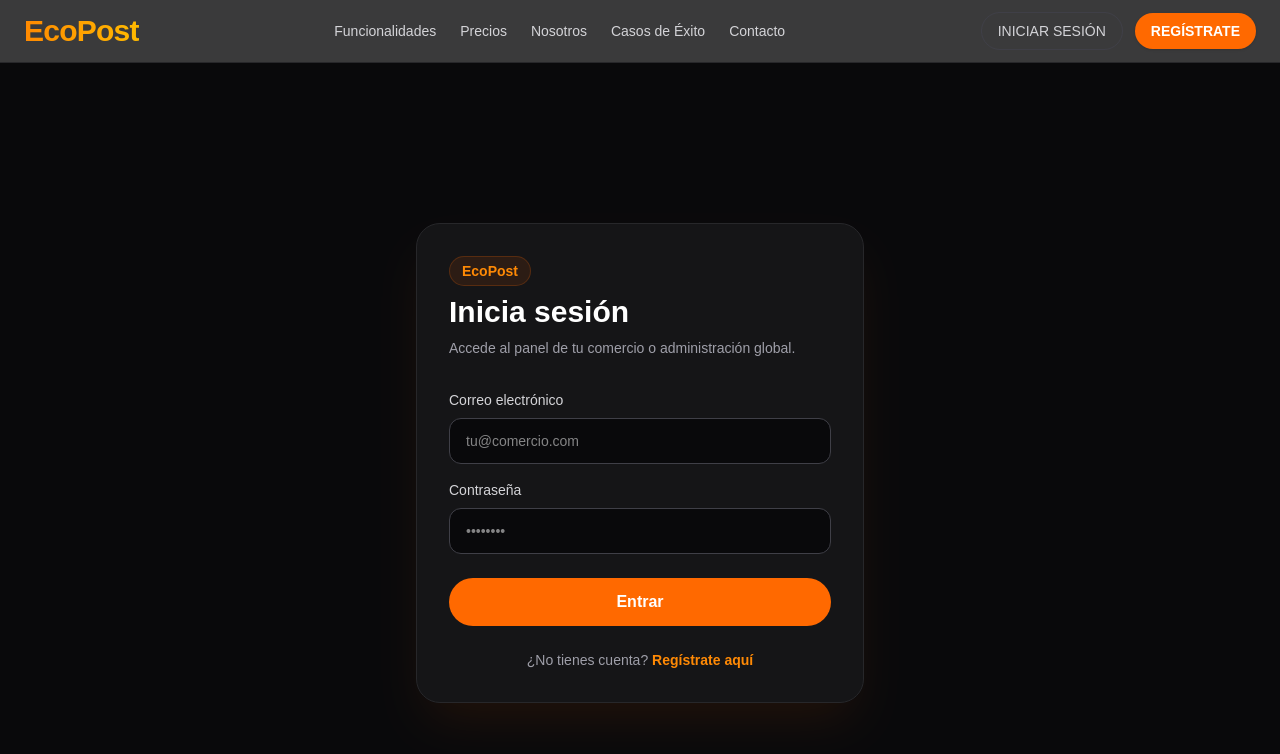
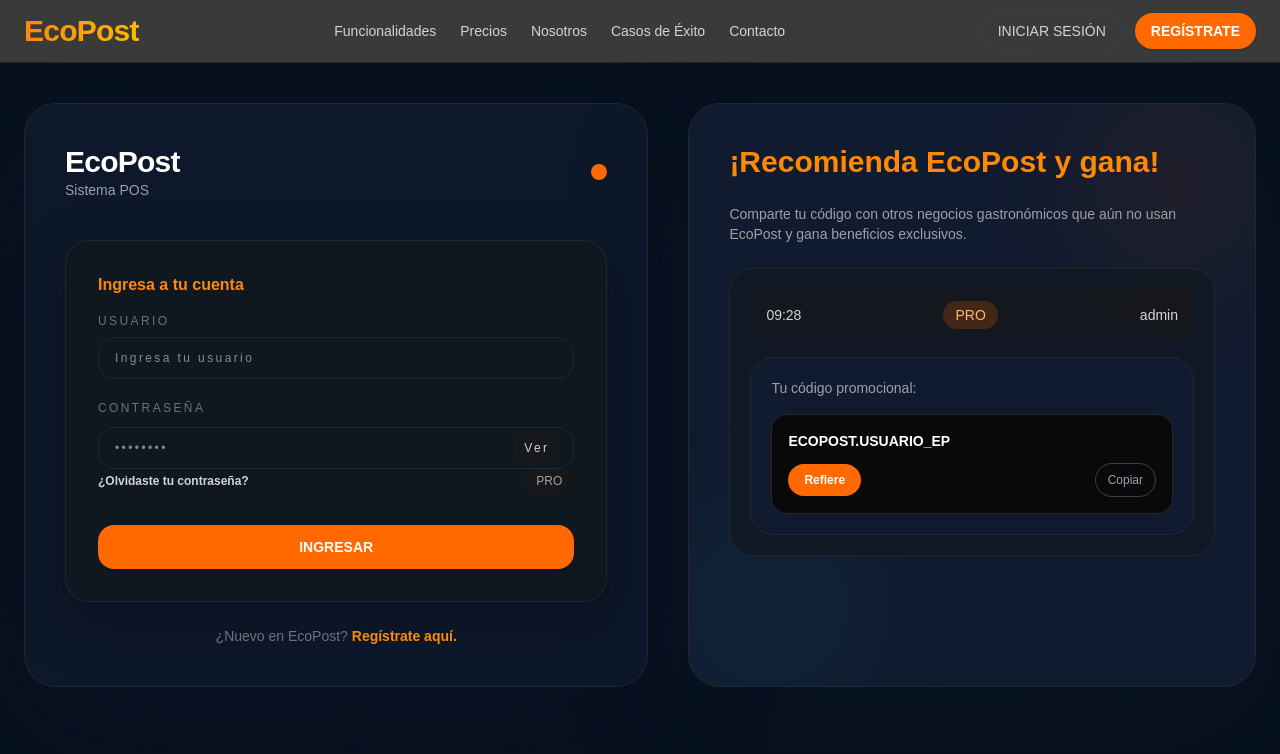
Before and after one commit to locodavid123/post, a Next.js app: page /login in a window 1280 px wide. Shown: the top 754 px of the page. Built offline with nearby package versions, Linux system fonts and the light colour scheme.

Commit message:
pagina login

```diff
--- a/src/app/(auth)/login/page.tsx
+++ b/src/app/(auth)/login/page.tsx
@@ -1,48 +1,108 @@
+"use client";
+
 import Link from "next/link";
+import { useState } from "react";
 
 export default function LoginPage() {
+  const [showPassword, setShowPassword] = useState(false);
+
   return (
-    <main className="flex min-h-screen items-center justify-center bg-zinc-950 px-6 py-16 text-white">
-      <div className="w-full max-w-md rounded-3xl border border-zinc-800 bg-zinc-900/80 p-8 shadow-2xl shadow-orange-500/10">
-        <div className="mb-8 flex flex-col gap-2">
-          <span className="w-fit rounded-full border border-orange-500/20 bg-orange-500/10 px-3 py-1 text-sm font-semibold text-orange-400">
-            EcoPost
-          </span>
-          <h1 className="text-3xl font-bold">Inicia sesión</h1>
-          <p className="text-sm text-zinc-400">Accede al panel de tu comercio o administración global.</p>
+    <main className="min-h-screen bg-[#07111f] px-6 py-10 text-white">
+      <div className="mx-auto grid max-w-7xl gap-10 lg:grid-cols-[1.07fr_1fr] xl:grid-cols-[1.1fr_1fr]">
+        <section className="rounded-[32px] border border-zinc-800 bg-[#101b2f]/80 p-10 shadow-[0_40px_120px_rgba(15,23,42,0.35)] backdrop-blur-xl">
+          <div className="mb-10 flex items-center justify-between gap-4">
+            <div>
+              <h1 className="text-3xl font-bold tracking-tight text-white">EcoPost</h1>
+              <p className="text-sm text-zinc-400">Sistema POS</p>
+            </div>
+            <div className="h-4 w-4 rounded-full bg-orange-500" />
           </div>
 
-        <form className="flex flex-col gap-4">
-          <label className="flex flex-col gap-2 text-sm text-zinc-300">
-            Correo electrónico
+          <div className="space-y-4 rounded-3xl border border-zinc-800 bg-[#0f1720] p-8 shadow-[0_20px_60px_rgba(0,0,0,0.25)]">
+            <p className="text-base font-semibold text-orange-400">Ingresa a tu cuenta</p>
+
+            <label className="flex flex-col gap-2 text-xs uppercase tracking-[0.2em] text-zinc-500">
+              Usuario
               <input
-              type="email"
-              placeholder="tu@comercio.com"
-              className="rounded-xl border border-zinc-700 bg-zinc-950 px-4 py-3 text-white outline-none ring-0"
+                type="text"
+                placeholder="Ingresa tu usuario"
+                className="rounded-2xl border border-zinc-800 bg-[#0f1720] px-4 py-3 text-white outline-none transition focus:border-orange-500"
               />
             </label>
-          <label className="flex flex-col gap-2 text-sm text-zinc-300">
+
+            <label className="text-xs uppercase tracking-[0.2em] text-zinc-500">
               Contraseña
+              <div className="mt-2 relative rounded-2xl border border-zinc-800 bg-[#0f1720] focus-within:border-orange-500">
                 <input
-              type="password"
+                  type={showPassword ? "text" : "password"}
                   placeholder="••••••••"
-              className="rounded-xl border border-zinc-700 bg-zinc-950 px-4 py-3 text-white outline-none ring-0"
+                  className="w-full rounded-2xl bg-transparent px-4 py-3 pr-14 text-white outline-none"
                 />
+                <button
+                  type="button"
+                  onClick={() => setShowPassword((prev) => !prev)}
+                  className="absolute right-3 top-1/2 -translate-y-1/2 rounded-full bg-zinc-900/80 px-3 py-2 text-xs text-zinc-300 transition hover:bg-zinc-800"
+                >
+                  {showPassword ? "Ocultar" : "Ver"}
+                </button>
+              </div>
             </label>
+
+            <div className="flex items-center justify-between text-xs text-zinc-500">
+              <button type="button" className="font-semibold text-zinc-300 hover:text-white">
+                ¿Olvidaste tu contraseña?
+              </button>
+              <span className="rounded-full bg-zinc-900 px-3 py-1 text-zinc-400">PRO</span>
+            </div>
+
             <Link
               href="/client"
-            className="mt-2 rounded-full bg-orange-500 px-4 py-3 text-center font-semibold text-white transition hover:bg-orange-600"
+              className="mt-4 inline-flex w-full items-center justify-center rounded-2xl bg-orange-500 px-4 py-3 text-sm font-semibold text-white transition hover:bg-orange-600"
             >
-            Entrar
+              INGRESAR
             </Link>
-        </form>
+          </div>
 
-        <p className="mt-6 text-center text-sm text-zinc-400">
-          ¿No tienes cuenta?{' '}
-          <Link href="/register" className="font-semibold text-orange-400">
-            Regístrate aquí
+          <p className="mt-6 text-center text-sm text-zinc-500">
+            ¿Nuevo en EcoPost?{' '}
+            <Link href="/register" className="font-semibold text-orange-400 hover:text-orange-300">
+              Regístrate aquí.
             </Link>
           </p>
+        </section>
+
+        <section className="relative overflow-hidden rounded-[32px] border border-zinc-800 bg-[#111b2f] p-10 text-white shadow-[0_40px_120px_rgba(15,23,42,0.25)]">
+          <div className="absolute right-0 top-0 h-40 w-40 rounded-full bg-orange-500/10 blur-3xl" />
+          <div className="absolute left-0 bottom-0 h-40 w-40 rounded-full bg-cyan-500/10 blur-3xl" />
+
+          <div className="relative z-10 space-y-6">
+            <p className="text-3xl font-bold text-orange-400">¡Recomienda EcoPost y gana!</p>
+            <p className="max-w-xl text-sm text-zinc-400">
+              Comparte tu código con otros negocios gastronómicos que aún no usan EcoPost y gana beneficios exclusivos.
+            </p>
+
+            <div className="rounded-[24px] border border-zinc-800 bg-[#0f1720]/70 p-5">
+              <div className="mb-4 flex items-center justify-between rounded-2xl bg-zinc-900/70 px-4 py-3 text-sm text-zinc-300">
+                <span>09:28</span>
+                <span className="rounded-full bg-orange-500/20 px-3 py-1 text-orange-300">PRO</span>
+                <span>admin</span>
+              </div>
+
+              <div className="rounded-3xl border border-zinc-800 bg-[#111b2f] p-5">
+                <div className="mb-4 text-sm text-zinc-400">Tu código promocional:</div>
+                <div className="flex flex-col gap-3 rounded-2xl border border-zinc-800 bg-zinc-950 p-4">
+                  <span className="break-all text-sm font-semibold text-white">ECOPOST.USUARIO_EP</span>
+                  <div className="flex items-center justify-between gap-3">
+                    <button className="rounded-full bg-orange-500 px-4 py-2 text-xs font-semibold text-white">Refiere</button>
+                    <button className="rounded-full border border-zinc-700 px-3 py-2 text-xs text-zinc-400 hover:border-orange-500 hover:text-white">
+                      Copiar
+                    </button>
+                  </div>
+                </div>
+              </div>
+            </div>
+          </div>
+        </section>
       </div>
     </main>
   );
--- a/src/app/client/jukebox/page.tsx
+++ b/src/app/client/jukebox/page.tsx
@@ -44,8 +44,8 @@
 
           {/* Track Details */}
           <div className="flex flex-col gap-1">
-            <h3 className="text-xl font-bold text-white">Sweet Child O' Mine</h3>
-            <p className="text-sm text-zinc-400">Guns N' Roses</p>
+            <h3 className="text-xl font-bold text-white">Sweet Child O&apos; Mine</h3>
+            <p className="text-sm text-zinc-400">Guns N&apos; Roses</p>
             <p className="text-xs text-zinc-500 mt-2">Pedida por: <span className="font-semibold text-zinc-300">Mesa 4</span></p>
           </div>
 
--- a/src/app/contacto/page.tsx
+++ b/src/app/contacto/page.tsx
@@ -19,7 +19,7 @@
       });
       if (res.ok) setStatus("Mensaje enviado. Te contactamos pronto.");
       else setStatus("Error al enviar. Intenta nuevamente.");
-    } catch (err) {
+    } catch {
       setStatus("Error de red. Intenta más tarde.");
     }
   }
```
Lines whose indentation alone changed are shown as unchanged.
